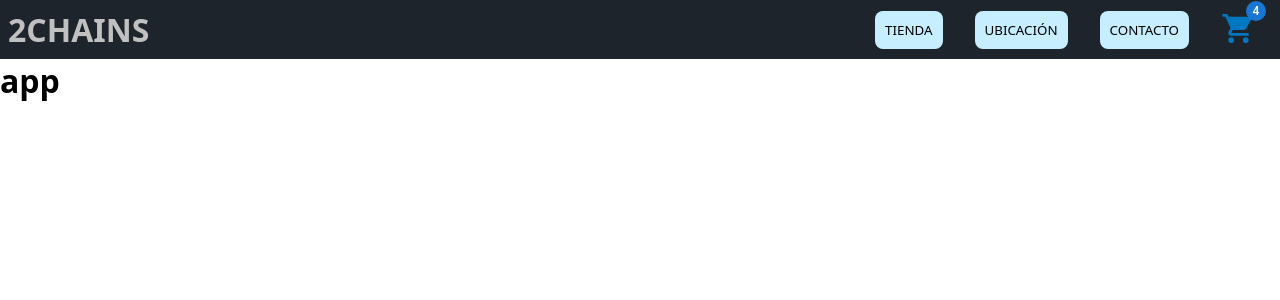
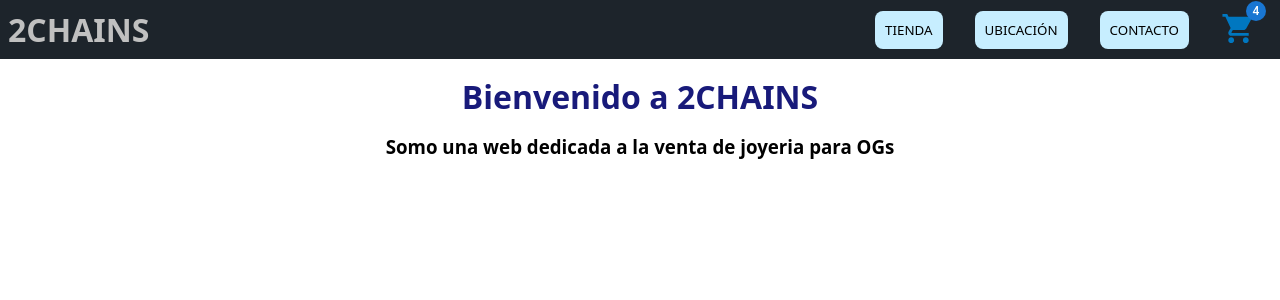
Before and after one commit to TongaOK/Proyecto-React, a React (Vite) app: page / in a window 1280 px wide. Shown: the top 300 px of the page. Built offline with nearby package versions, Linux system fonts and the light colour scheme.

Commit message:
Implementacion del prop greeting

```diff
--- a/src/App.css
+++ b/src/App.css
@@ -1,3 +1,4 @@
+
 /*
 #root {
   max-width: 1280px;
--- a/src/App.jsx
+++ b/src/App.jsx
@@ -1,10 +1,14 @@
 import Navbar from "./components/layout/navbar/Navbar";
+import ItemListContainer from "./components/common/ItemListContainer/ItemListContainer";
 
 const App = () => {
   return (
     <div>
       <Navbar />
-      <h1>app</h1>
+      <ItemListContainer greeting={"Bienvenido a 2CHAINS"} />
+      <h3 style={{ textAlign: "center" }}>
+        Somo una web dedicada a la venta de joyeria para OGs
+      </h3>
     </div>
   );
 };
--- /dev/null
+++ b/src/components/common/ItemListContainer/ItemListContainer.jsx
@@ -0,0 +1,11 @@
+import styles from "./ItemListContainer.module.css"
+
+const ItemListContainer = ({ greeting }) => {
+  return (
+    <div>
+        <h1 className={styles.greeting}>{greeting}</h1>
+    </div>
+  )
+}
+
+export default ItemListContainer
--- /dev/null
+++ b/src/components/common/ItemListContainer/ItemListContainer.module.css
@@ -0,0 +1,5 @@
+.greeting {
+    color: rgb(24, 26, 122);
+    text-align: center;
+    padding: 1rem;
+}
```
